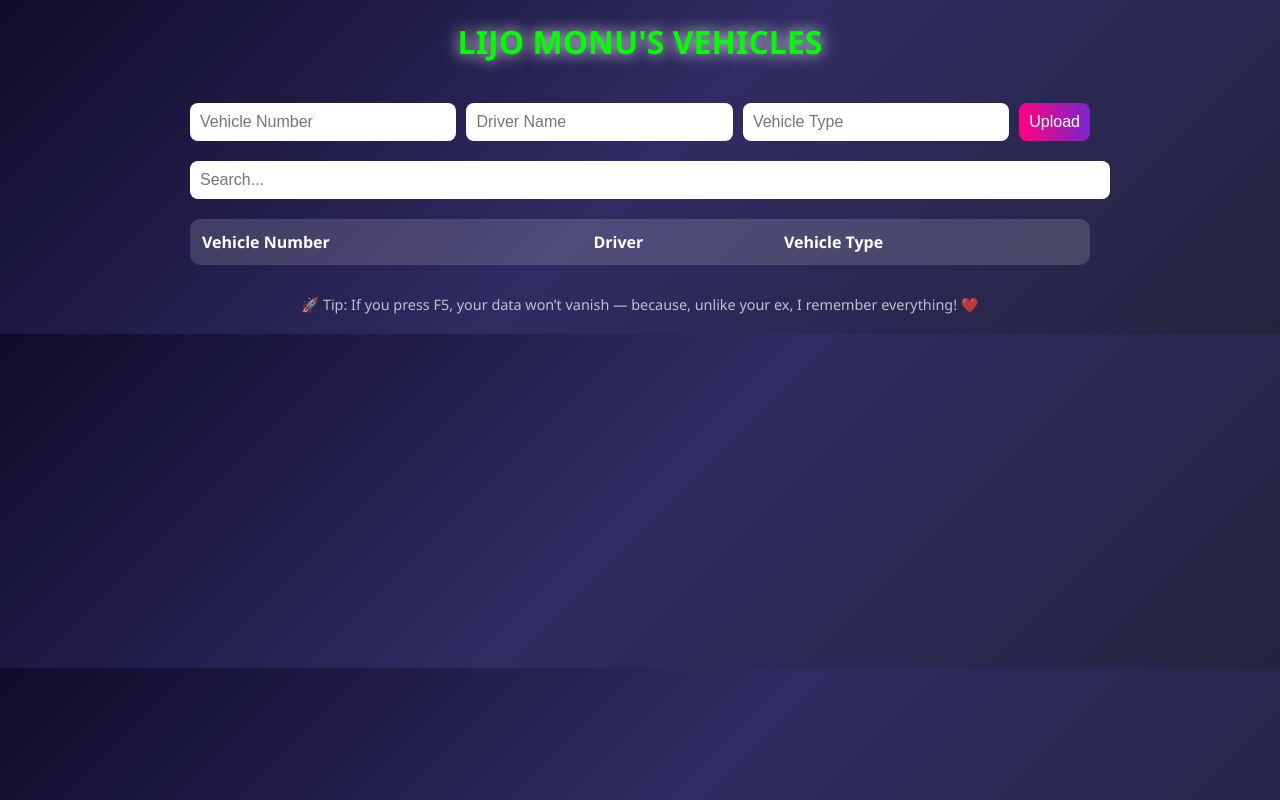
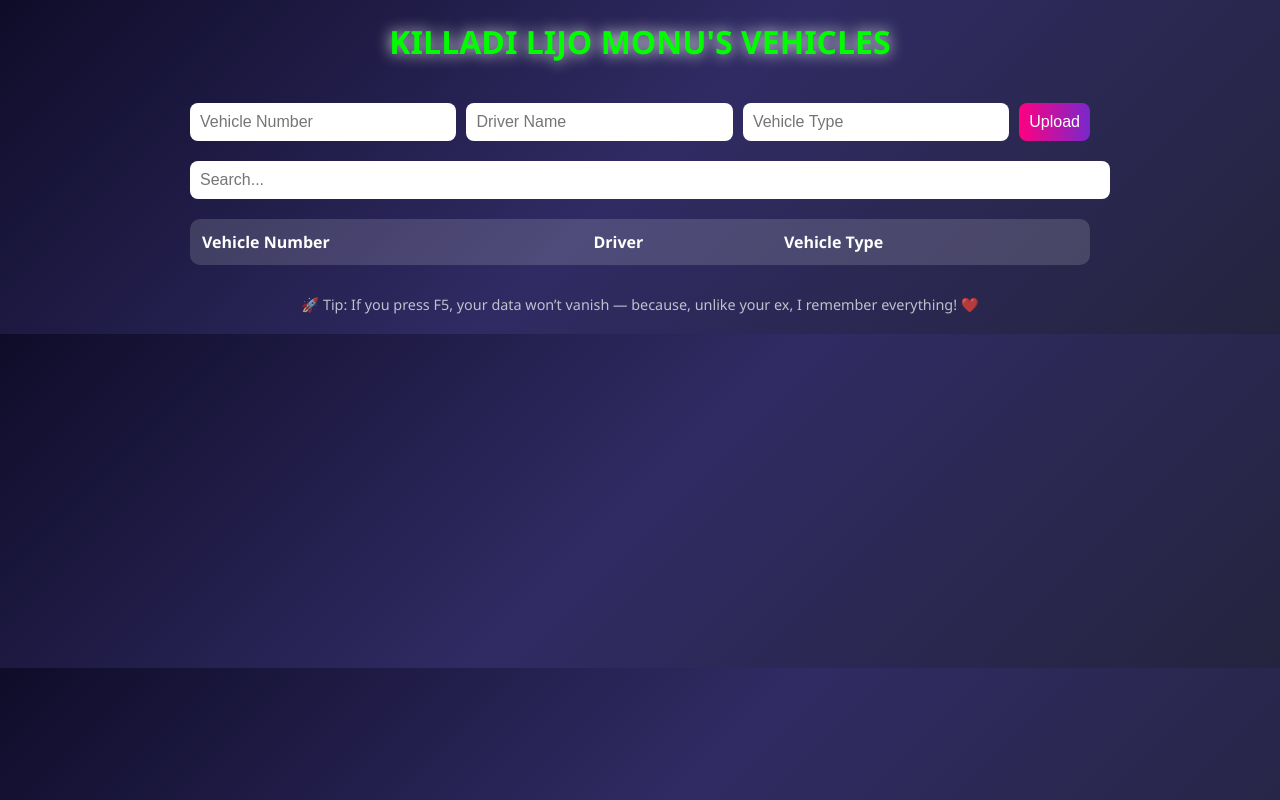
Before and after one commit to lapisimmitti/lapis, a plain HTML site: page index.html in a window 1280 px wide. Drawn offline with Linux system fonts and the light colour scheme.

Commit message:
Update index.html

```diff
--- a/index.html
+++ b/index.html
@@ -128,7 +128,7 @@
 <!-- Startup Animation -->
 <div id="startup"><h1>MELCOW LIJO MONU</h1></div>
 
-<header>LIJO MONU'S VEHICLES</header>
+<header>KILLADI LIJO MONU'S VEHICLES</header>
 
 <div class="container">
     <div class="input-group">
```
